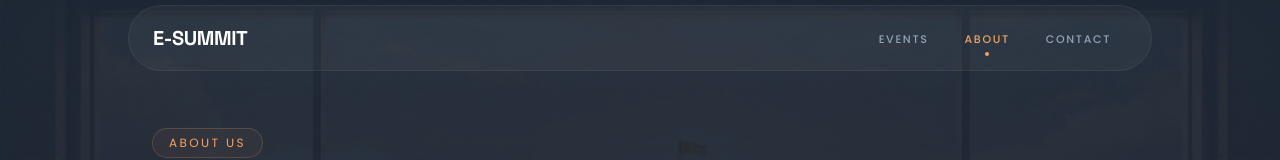
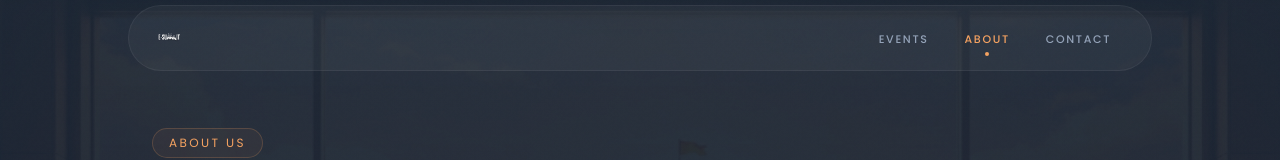
Before and after one commit to sutajiokhush/esummit, a React (Vite) app: page /#/about in a window 1280 px wide. Shown: the top 160 px of the page. Built offline with nearby package versions, Linux system fonts and the light colour scheme.

Commit message:
Update: Replace text placeholders with new official logo

```diff
--- a/src/components/LandingAnimation.jsx
+++ b/src/components/LandingAnimation.jsx
@@ -1,7 +1,7 @@
 import React, { useRef } from 'react'
 import gsap from 'gsap'
 import { useGSAP } from '@gsap/react'
-import logo from '../assets/logo_transparent.png'
+import logo from '../assets/logo/logo-main.png'
 import eCellLogo from '../assets/e-cell-logo.png'
 import nirmaLogo from '../assets/nirma-logo.png'
 import { useTransitionNavigate } from './PageTransition'
--- a/src/components/Navbar.jsx
+++ b/src/components/Navbar.jsx
@@ -3,6 +3,7 @@ import { useLocation } from 'react-router-dom'
 import { TransitionLink } from './PageTransition'
 import gsap from 'gsap'
 import { useGSAP } from '@gsap/react'
+import logo from '../assets/logo/logo-main.png'
 
 export default function Navbar() {
     const [isOpen, setIsOpen] = useState(false)
@@ -84,10 +85,8 @@ export default function Navbar() {
                         border: `1px solid ${scrolled ? 'rgba(244, 162, 97, 0.15)' : 'rgba(255, 255, 255, 0.06)'}`,
                     }}
                 >
-                    <TransitionLink to="/" className="relative group">
-                        <span className="text-lg md:text-xl font-display font-bold tracking-[-0.02em] text-white group-hover:text-accent-primary transition-colors duration-300">
-                            E-SUMMIT
-                        </span>
+                    <TransitionLink to="/" className="relative group flex items-center gap-2">
+                        <img src={logo} alt="E-SUMMIT" className="h-8 w-auto object-contain" />
                     </TransitionLink>
 
                     <div className="hidden md:flex items-center gap-1">
```
Also changed, not shown: src/assets/logo/logo-main.png (added).
